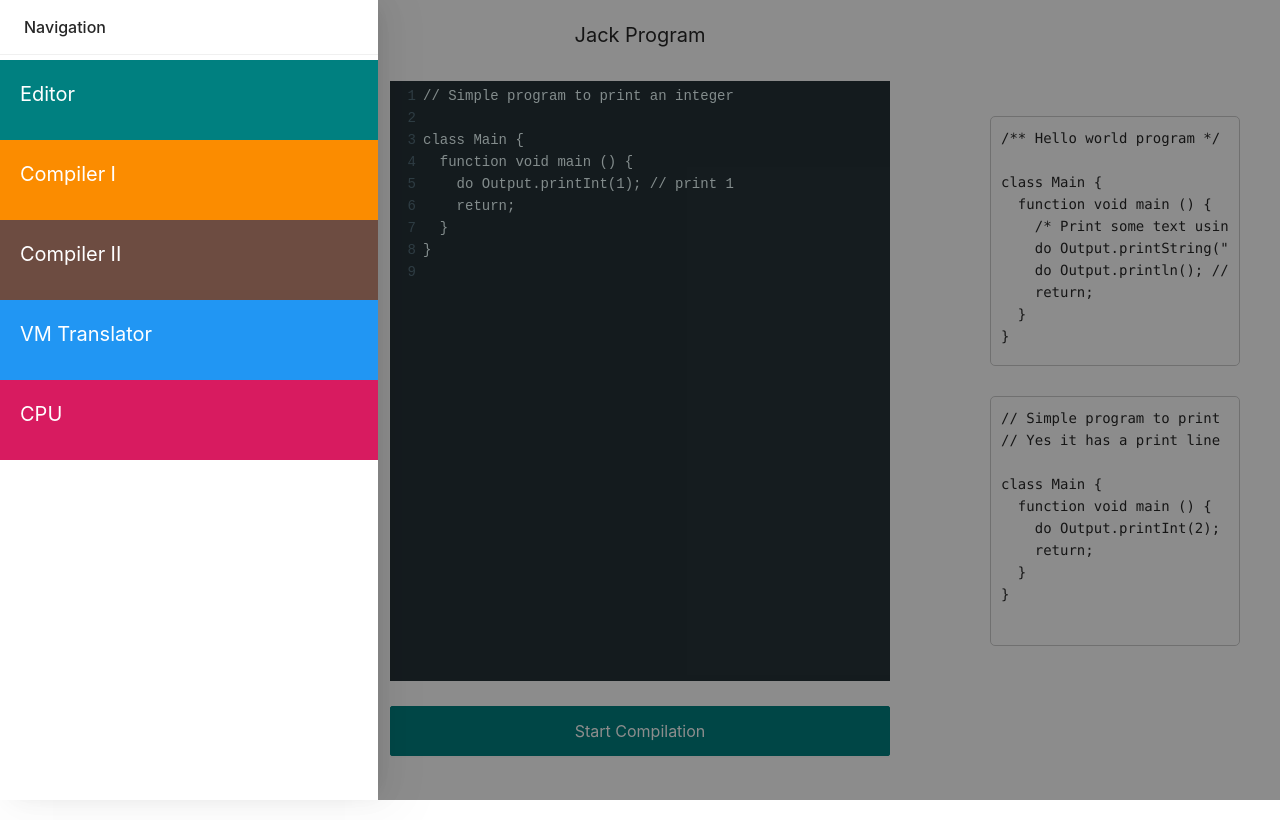
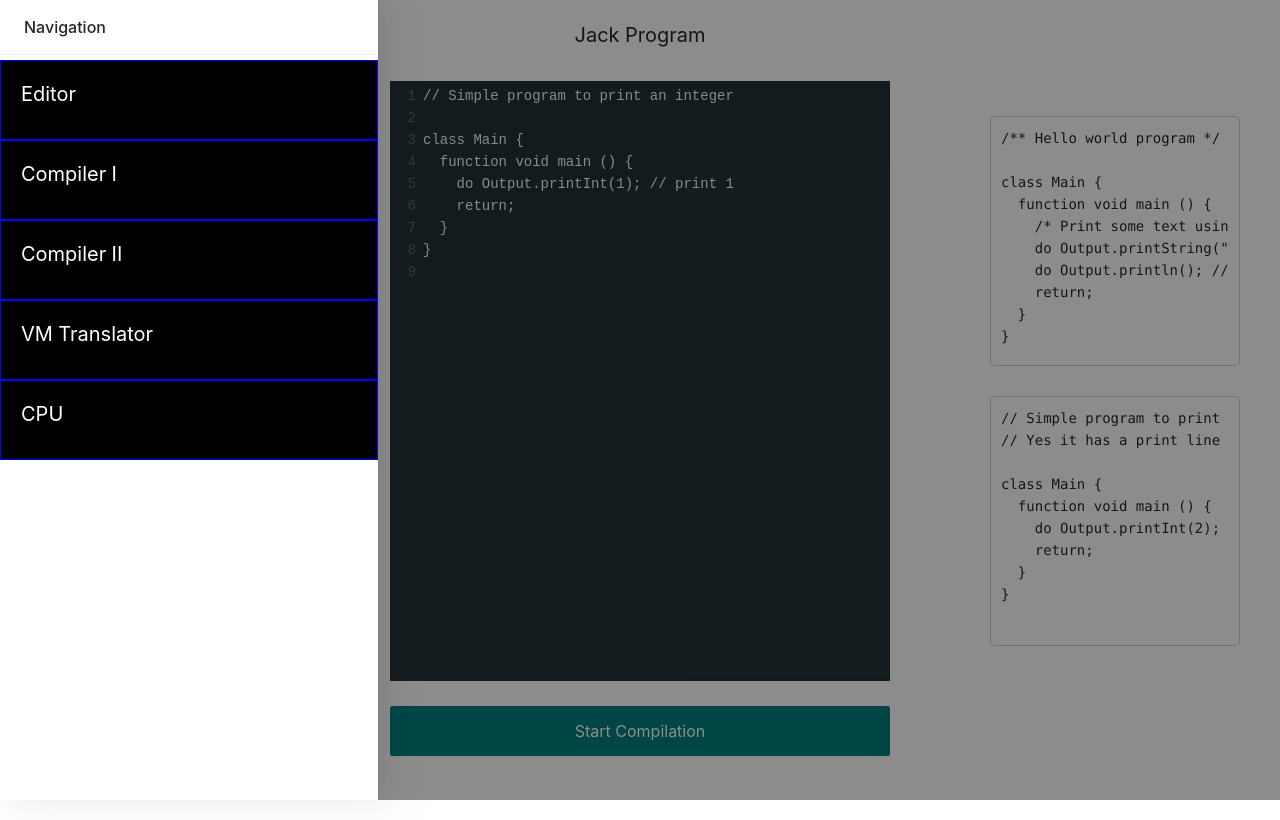
Before and after one commit to nandtotetris/computer-visualizer, a React (Create React App) app: page / in a window 1280 px wide. Both pictures are taken after a click on the button 26 px from the left and 26 px from the top of the page. Built offline with nearby package versions, Linux system fonts and the light colour scheme.

Commit message:
fix/navbar

```diff
--- a/src/App.js
+++ b/src/App.js
@@ -44,11 +44,11 @@ function App () {
         closable={false}
         onClose={closeDrawer}
       >
-        <Link onClick={closeDrawer} to={ROUTINGS.MAIN}><DrawerItem bg='teal' co='white' text='Editor' /></Link>
-        <Link onClick={closeDrawer} to={ROUTINGS.COMPILER_FIRST_STAGE}><DrawerItem bg='#fb8c00' co='white' text='Compiler I' /></Link>
-        <Link onClick={closeDrawer} to={ROUTINGS.COMPILER_SECOND_STAGE}><DrawerItem bg='#6d4c41' co='white' text='Compiler II' /></Link>
-        <Link onClick={closeDrawer} to={ROUTINGS.VM_TRANSLATOR}><DrawerItem bg='#2196F3' co='white' text='VM Translator' /></Link>
-        <Link onClick={closeDrawer} to={ROUTINGS.CPU}><DrawerItem bg='#d81b60' co='white' text='CPU' /></Link>
+        <Link onClick={closeDrawer} to={ROUTINGS.MAIN}><DrawerItem bg='black' co='white' text='Editor' /></Link>
+        <Link onClick={closeDrawer} to={ROUTINGS.COMPILER_FIRST_STAGE}><DrawerItem bg='black' co='white' text='Compiler I' /></Link>
+        <Link onClick={closeDrawer} to={ROUTINGS.COMPILER_SECOND_STAGE}><DrawerItem bg='black' co='white' text='Compiler II' /></Link>
+        <Link onClick={closeDrawer} to={ROUTINGS.VM_TRANSLATOR}><DrawerItem bg='black' co='white' text='VM Translator' /></Link>
+        <Link onClick={closeDrawer} to={ROUTINGS.CPU}><DrawerItem bg='black' co='white' text='CPU' /></Link>
       </Drawer>
     </div>
   )
--- a/src/components/DrawerItem/styled.js
+++ b/src/components/DrawerItem/styled.js
@@ -3,6 +3,7 @@ import styled from 'styled-components'
 export const Wrapper = styled.div`
   width: 100%;
   height: 80px;
+  border: 1px solid blue;
   background-color: ${props => props.bg ? props.bg : 'teal'};
   color: ${props => props.co ? props.co : 'white'};
   display: flex;
```
